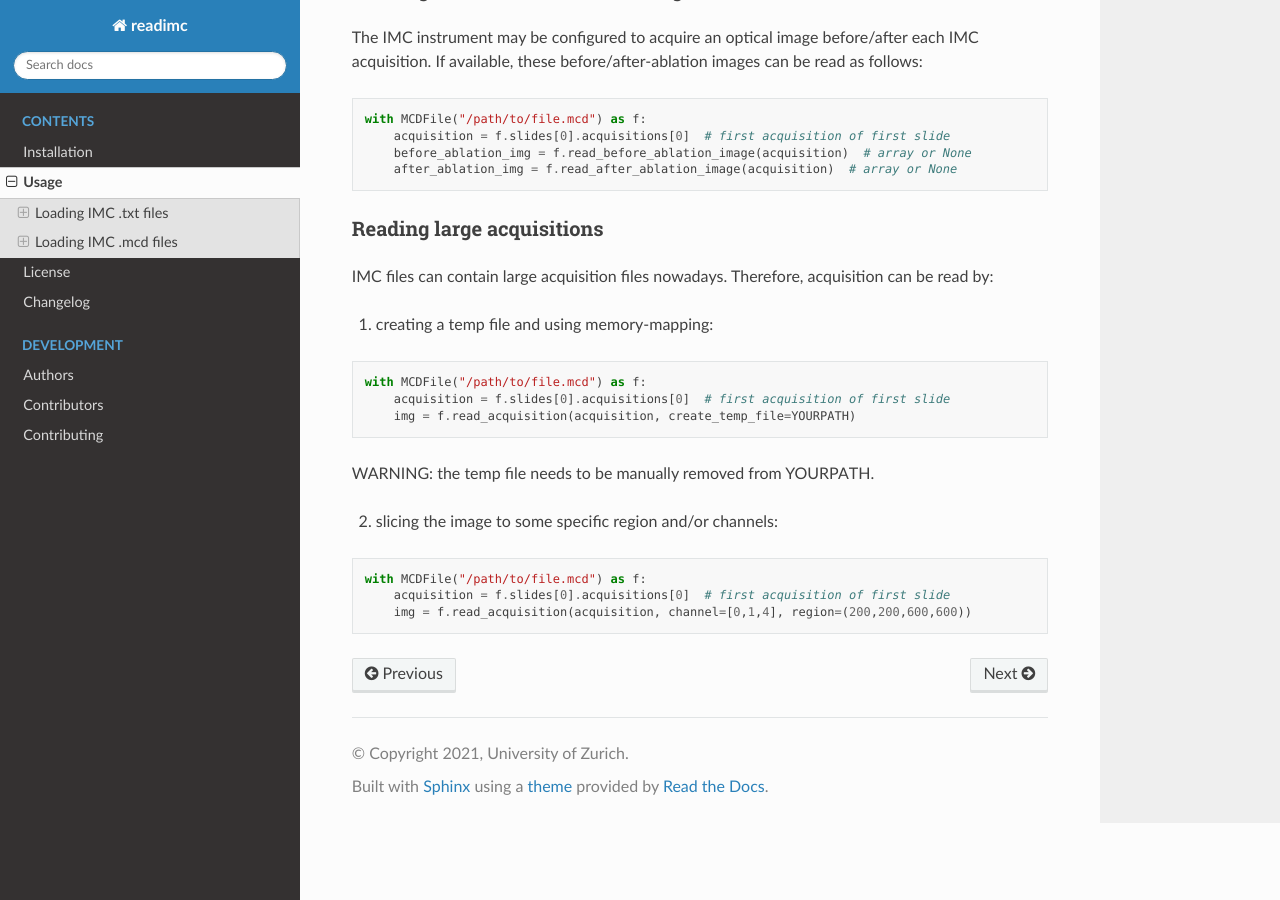
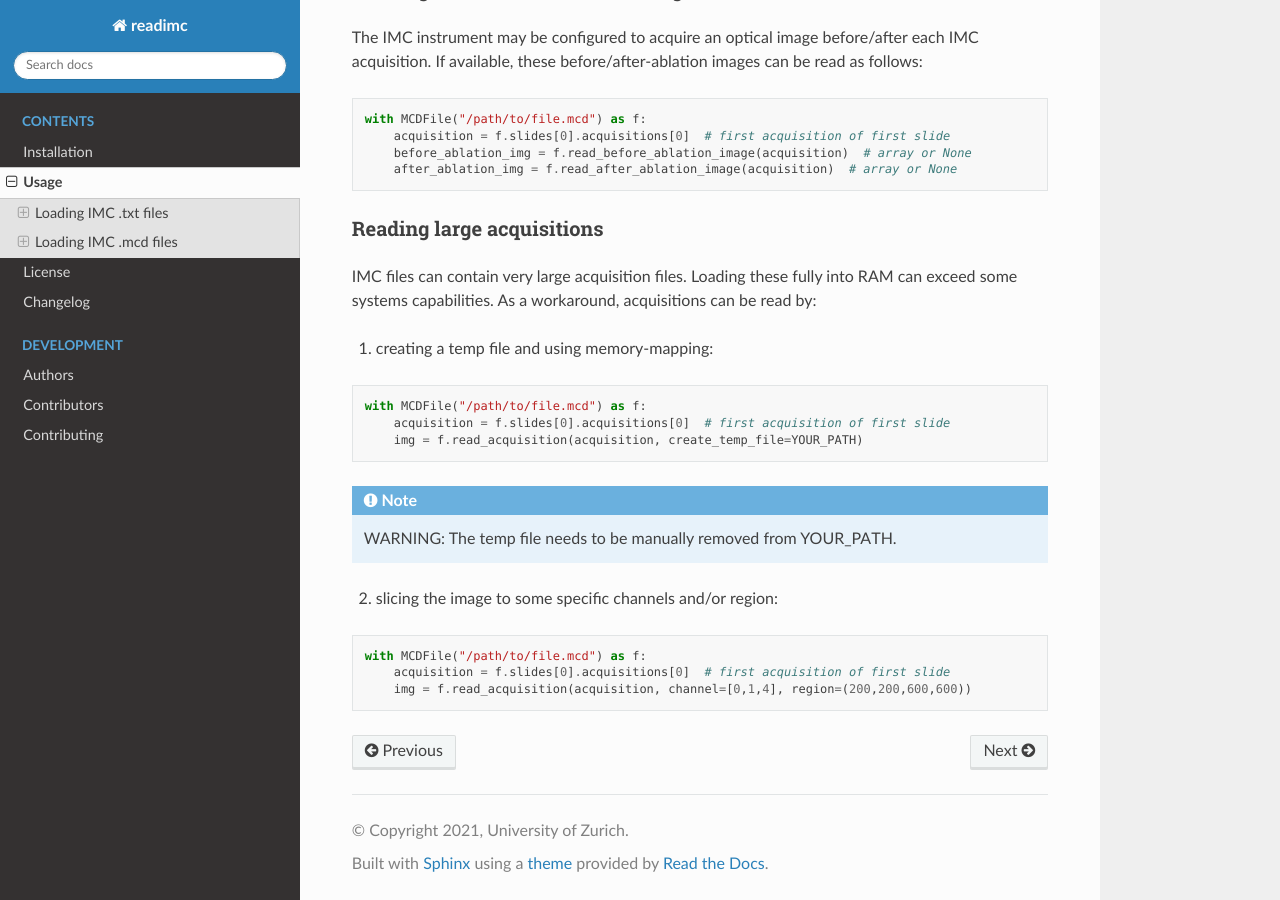
Before and after one commit to BodenmillerGroup/readimc, a Sphinx documentation site: the page built from docs/source/usage.md, in a window 1280 px wide and 900 px high, scrolled down 2619 px. Built offline with Sphinx 7.4.7 and the Read the Docs theme 3.1.0, drawn with Linux system fonts in a browser that asks for light colours; pages that are not in the unit, such as notebooks, are missing from menus.

Commit message:
adjusted usage docs

````diff
--- a/docs/source/usage.md
+++ b/docs/source/usage.md
@@ -137,18 +137,23 @@ with MCDFile("/path/to/file.mcd") as f:
 
 ### Reading large acquisitions
 
-IMC files can contain large acquisition files nowadays. Therefore, acquisition can be
-read by:
+IMC files can contain very large acquisition files.
+Loading these fully into RAM can exceed some systems capabilities.
+As a workaround, acquisitions can be read by:
+
 1) creating a temp file and using memory-mapping:
 
 ```python
 with MCDFile("/path/to/file.mcd") as f:
     acquisition = f.slides[0].acquisitions[0]  # first acquisition of first slide
-    img = f.read_acquisition(acquisition, create_temp_file=YOURPATH)
+    img = f.read_acquisition(acquisition, create_temp_file=YOUR_PATH)
 ```
-WARNING: the temp file needs to be manually removed from YOURPATH.
 
-2) slicing the image to some specific region and/or channels:
+```{note}
+WARNING: The temp file needs to be manually removed from YOUR_PATH.
+```
+
+2) slicing the image to some specific channels and/or region:
 
 ```python
 with MCDFile("/path/to/file.mcd") as f:
````
